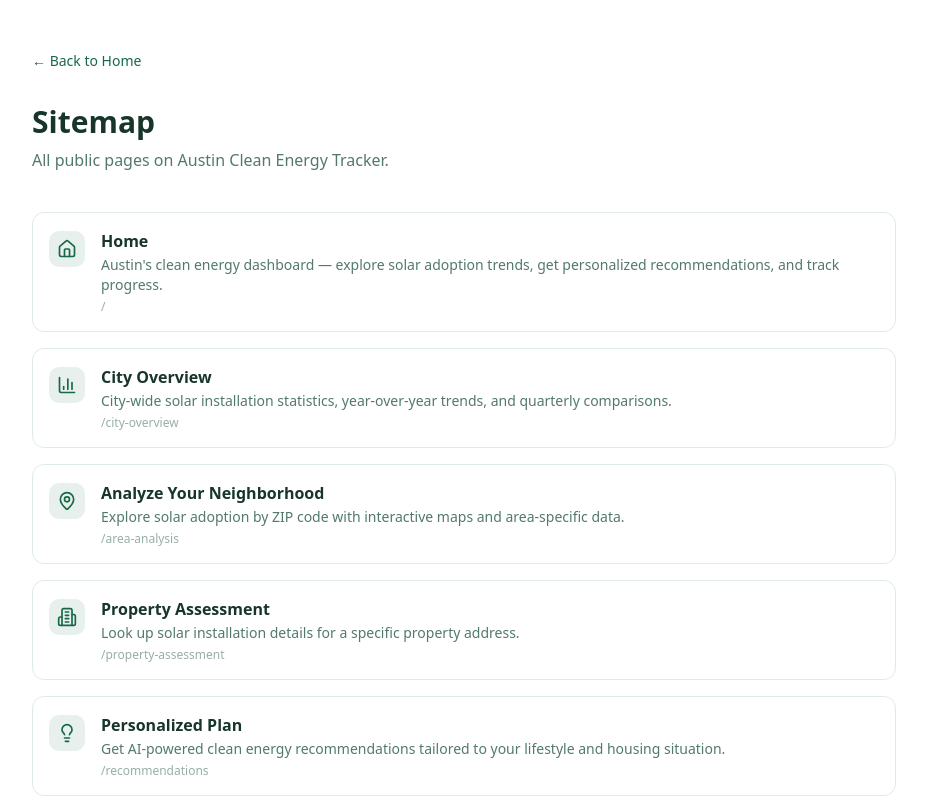
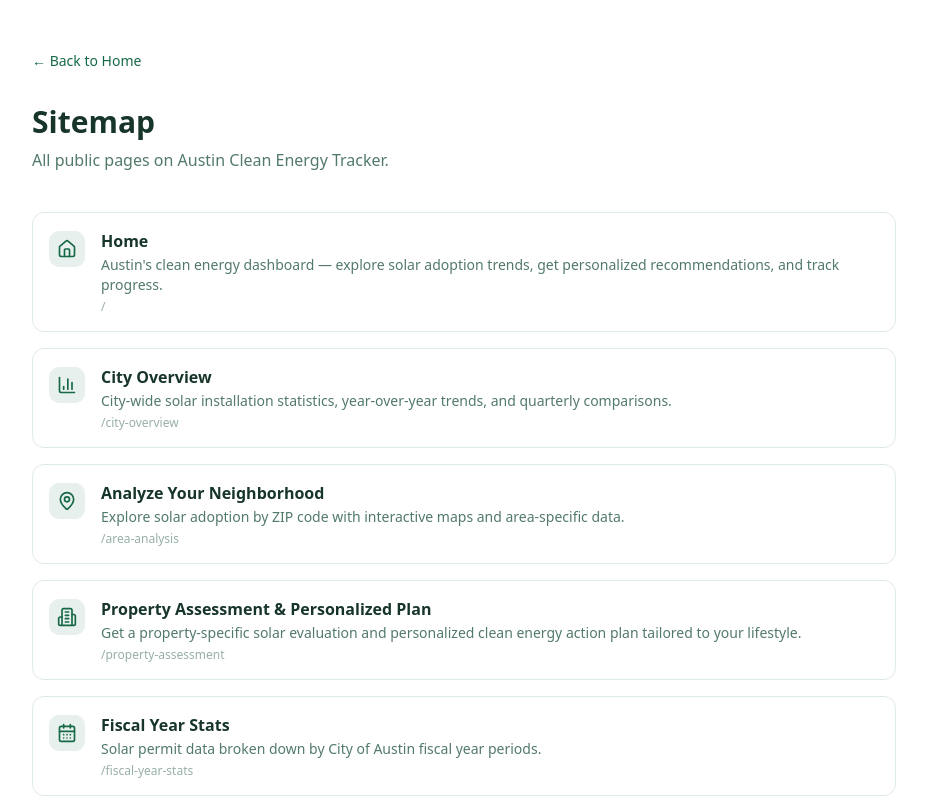
Before and after one commit to CoreyPud/austin-clean-energy, a React (Vite) app: page /sitemap in a window 1280 px wide. Shown: the top 800 px of the page, without its empty margins (176-1103 px from the left). Built offline with nearby package versions, Linux system fonts and the light colour scheme.

Commit message:
Unified Property Assessment Flow
Co-authored-by: CoreyPud <2539138+CoreyPud@users.noreply.github.com>

```diff
--- a/src/pages/Sitemap.tsx
+++ b/src/pages/Sitemap.tsx
@@ -23,15 +23,9 @@ const publicPages = [
   },
   {
     path: "/property-assessment",
-    title: "Property Assessment",
-    description: "Look up solar installation details for a specific property address.",
+    title: "Property Assessment & Personalized Plan",
+    description: "Get a property-specific solar evaluation and personalized clean energy action plan tailored to your lifestyle.",
     icon: Building2,
-  },
-  {
-    path: "/recommendations",
-    title: "Personalized Plan",
-    description: "Get AI-powered clean energy recommendations tailored to your lifestyle and housing situation.",
-    icon: Lightbulb,
   },
   {
     path: "/fiscal-year-stats",
```
